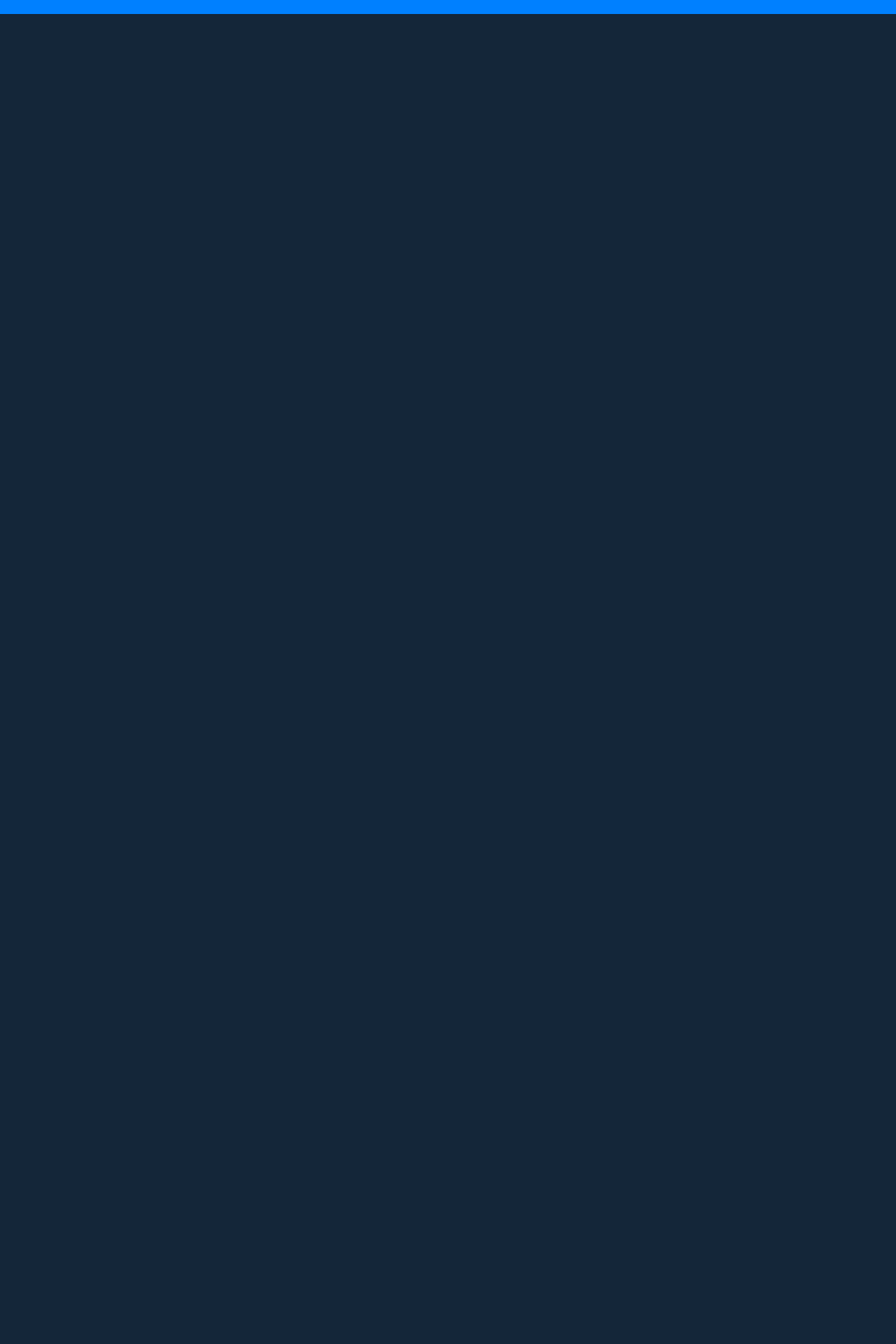
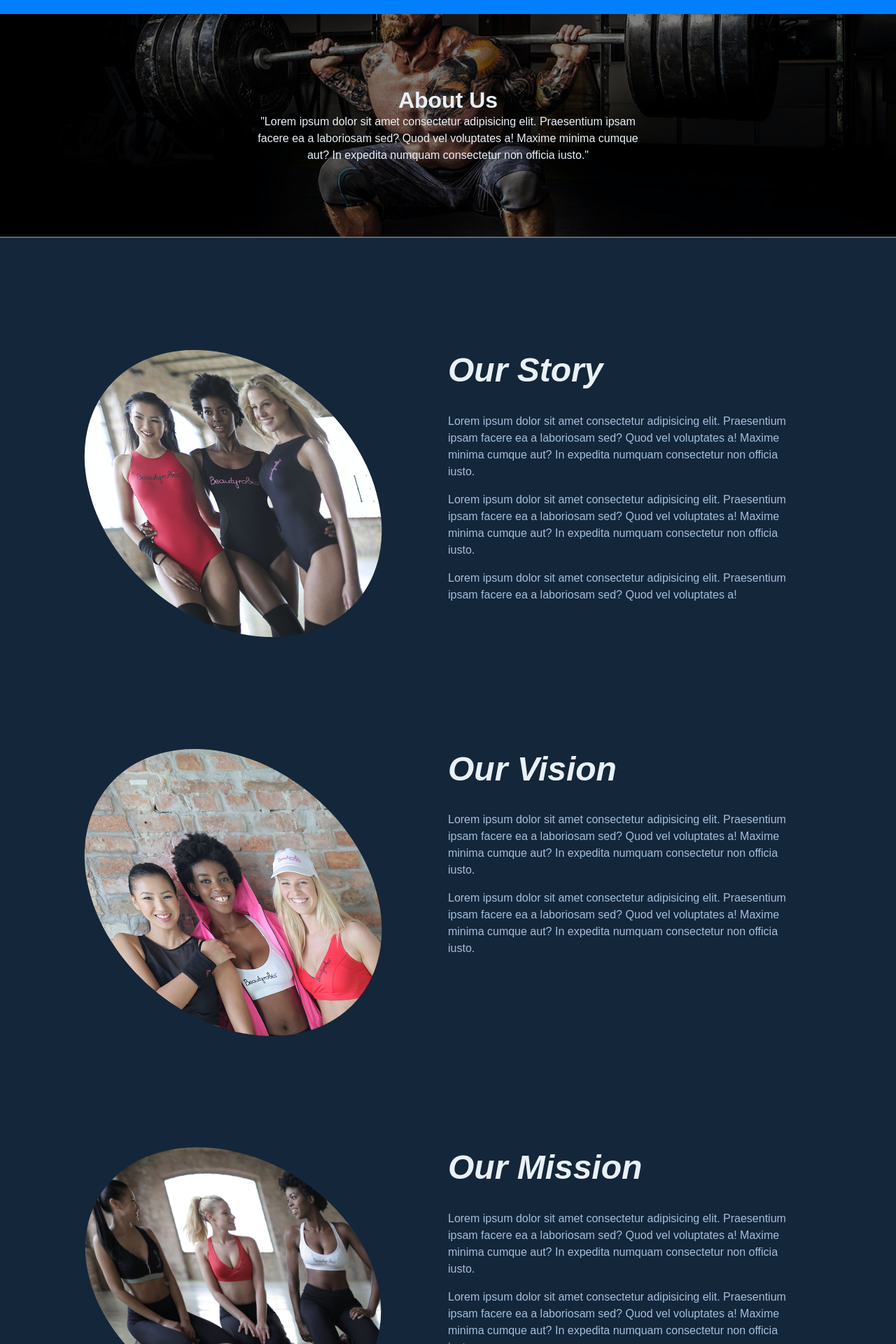
Before and after one commit to bishalthapa2055/DemoReact, a React (Vite) app: page /about in a window 1280 px wide. Shown: the part 60-1980 px from the top of the page at 70% size. Before the commit the page ends 800 px from the top, so only its background shows below. Built offline with nearby package versions, Linux system fonts and the light colour scheme.

Commit message:
comtact amd about section completd

```diff
--- a/src/App.jsx
+++ b/src/App.jsx
@@ -7,6 +7,7 @@ import Home from "./pages/home/Home";
 import NotFound from "./pages/notFound/NotFound";
 import Plans from "./pages/plans/Plans";
 import Trainers from "./pages/trainers/Trainers";
+import Footer from "./components/Footer";
 
 function App() {
   return (
@@ -21,6 +22,7 @@ function App() {
         <Route path="/trainers" element={<Trainers />} />
         <Route path="*" element={<NotFound />} />
       </Routes>
+      <Footer />
     </BrowserRouter>
   );
 }
--- /dev/null
+++ b/src/components/ComponentsHeaders.jsx
@@ -0,0 +1,23 @@
+import React from 'react'
+
+const ComponentsHeaders = ({title , image , children}) => {
+  return (
+   <>
+   <header className='header'>
+    <div className='header__container'>
+        <div className='header__container-bg'>
+            <img src={image} alt='header background image' />
+        </div>
+        <div className='header__content'>
+            <h2>{title}</h2>
+            <p>{children}</p>
+        </div>
+    </div>
+   </header>
+
+
+   </>
+  )
+}
+
+export default ComponentsHeaders;
--- a/src/index.css
+++ b/src/index.css
@@ -168,6 +168,10 @@ section{
   h2{
     font-size: 1.6rem;
   }
+
+  .header__content{
+    width: 76%;
+  }
 }
 
 
@@ -179,4 +183,57 @@ section{
     line-height: 2.5rem;
   }
 
+  section{
+    margin-top: 7rem;
+
+  }
+  .header{
+    height: fit-content;
+  }
+  .header__content{
+    width: var(--container-width-md);
+    padding: 3rem 0;
+  }
 }
+
+
+
+ /* for componentsheader  */
+
+
+ .header{
+  margin-top: 5rem;
+  height: 20rem;
+  overflow: hidden;
+  border-bottom: 2px solid var(--color-gray-400);
+ }
+
+ .header__container{
+  width: 100%;
+  height: 100%;
+  position: relative;
+  place-items: center;
+  display: grid;
+  background: black;
+ }
+ .header__container-bg{
+  position: absolute;
+  width: 100%;
+ }
+
+ .header__container-bg img{
+  opacity: 0.5;
+ }
+
+ .header__content{
+  position: relative;
+  width: 44%;
+  margin: 0 auto;
+  text-align: center;
+  color: var(--color-gray-100);
+
+ }
+
+ .header__content h4{
+  margin-bottom: 2rem;
+ }
--- a/src/pages/about/About.jsx
+++ b/src/pages/about/About.jsx
@@ -1,11 +1,98 @@
-
-import "./about.css"
-
-
+import ComponentsHeaders from "../../components/ComponentsHeaders";
+import "./about.css";
+import HeaderImage from "../../images/header_bg_1.jpg";
+import StoryImage from "../../images/about1.jpg";
+import VisionImage from "../../images/about2.jpg"
+import MissionImage from "../../images/about3.jpg"
 const About = () => {
   return (
-    <div><h1>ABout us</h1></div>
-  )
-}
+    <>
+      <ComponentsHeaders title="About Us" image={HeaderImage}>
+        "Lorem ipsum dolor sit amet consectetur adipisicing elit. Praesentium
+        ipsam facere ea a laboriosam sed? Quod vel voluptates a! Maxime minima
+        cumque aut? In expedita numquam consectetur non officia iusto."
+      </ComponentsHeaders>
+      <section className="about__story">
+        <div className="container about__story-container">
+          <div className="about__section__image">
+            <img src={StoryImage} alt="" />
+          </div>
+          <div className="about__section-content">
+            <h1>Our Story</h1>
+            <p>
+              Lorem ipsum dolor sit amet consectetur adipisicing elit.
+              Praesentium ipsam facere ea a laboriosam sed? Quod vel voluptates
+              a! Maxime minima cumque aut? In expedita numquam consectetur non
+              officia iusto.
+            </p>
+            <p>
+              Lorem ipsum dolor sit amet consectetur adipisicing elit.
+              Praesentium ipsam facere ea a laboriosam sed? Quod vel voluptates
+              a! Maxime minima cumque aut? In expedita numquam consectetur non
+              officia iusto.
+            </p>
+            <p>
+              Lorem ipsum dolor sit amet consectetur adipisicing elit.
+              Praesentium ipsam facere ea a laboriosam sed? Quod vel voluptates
+              a!
+            </p>
+          </div>
+        </div>
+      </section>
 
-export default About
+      <section className="about__vision">
+        <div className="container about__vision-container">
+          <div className="about__section__image">
+            <img src={VisionImage} alt="" />
+          </div>
+          <div className="about__section-content">
+            <h1>Our Vision</h1>
+            <p>
+              Lorem ipsum dolor sit amet consectetur adipisicing elit.
+              Praesentium ipsam facere ea a laboriosam sed? Quod vel voluptates
+              a! Maxime minima cumque aut? In expedita numquam consectetur non
+              officia iusto.
+            </p>
+            <p>
+              Lorem ipsum dolor sit amet consectetur adipisicing elit.
+              Praesentium ipsam facere ea a laboriosam sed? Quod vel voluptates
+              a! Maxime minima cumque aut? In expedita numquam consectetur non
+              officia iusto.
+            </p>
+
+          </div>
+        </div>
+      </section>
+
+      <section className="about__mission">
+        <div className="container about__mission-container">
+          <div className="about__section__image">
+            <img src={MissionImage} alt="" />
+          </div>
+          <div className="about__section-content">
+            <h1>Our Mission</h1>
+            <p>
+              Lorem ipsum dolor sit amet consectetur adipisicing elit.
+              Praesentium ipsam facere ea a laboriosam sed? Quod vel voluptates
+              a! Maxime minima cumque aut? In expedita numquam consectetur non
+              officia iusto.
+            </p>
+            <p>
+              Lorem ipsum dolor sit amet consectetur adipisicing elit.
+              Praesentium ipsam facere ea a laboriosam sed? Quod vel voluptates
+              a! Maxime minima cumque aut? In expedita numquam consectetur non
+              officia iusto.
+            </p>
+            <p>
+              Lorem ipsum dolor sit amet consectetur adipisicing elit.
+              Praesentium ipsam facere ea a laboriosam sed? Quod vel voluptates
+              a!
+            </p>
+          </div>
+        </div>
+      </section>
+    </>
+  );
+};
+
+export default About;
--- a/src/pages/about/about.css
+++ b/src/pages/about/about.css
@@ -0,0 +1,70 @@
+.about__section__image{
+    border-radius: 50%;
+    overflow: hidden;
+    transform: skew(15deg);
+    transition: var(--transition);
+}
+
+.about__section__image:hover{
+    transform: skew(0);
+}
+
+.about__section__image:nth-child(2) {
+    transform: skew(-15deg);
+}
+
+.about__section-content h1{
+    margin-bottom: 2rem;
+    font-style: italic;
+}
+.about__section-content p{
+    margin-bottom: 1rem;
+}
+
+.about__story-container ,.about__mission-container{
+    display: grid;
+    grid-template-columns: 40% 50%;
+    gap: 10%;
+}
+
+
+.about__vision-container {
+    display: grid;
+    grid-template-columns: 40% 50%;
+    gap: 10%;
+}
+
+/* media query  */
+
+@media screen and (max-width:1024px) {
+
+    .about__section__image{
+        width: 60%;
+        transform: skew(0);
+      margin-inline: auto   ;
+
+    }
+
+
+    .about__section-content h1{
+        margin-bottom: 1.2rem;
+    }
+
+    .about__story-container , .about__mission-container ,.about__vision-container{
+        display: grid;
+        grid-template-columns: 1fr;
+        gap: 3rem;
+        text-align: center;
+        align-items: center;
+        margin-inline:0 auto    ;
+    }
+}
+
+
+
+@media screen and (max-width:600px) {
+    .about__section__image{
+        width: 80%;
+        margin-inline: auto;
+    }
+}
--- a/src/pages/contact/Contact.jsx
+++ b/src/pages/contact/Contact.jsx
@@ -1,12 +1,35 @@
-
-import "./contact.css"
-
-
+import "./contact.css";
+import HeaderImage from "../../images/header_bg_2.jpg";
+import { MdEmail } from "react-icons/md";
+import { BsMessenger } from "react-icons/bs";
+import { ImWhatsapp } from "react-icons/im";
+import ComponentsHeaders from "../../components/ComponentsHeaders";
 
 const Contact = () => {
   return (
-    <div>Contact</div>
-  )
-}
+    <>
+      <ComponentsHeaders title="Contact Us" image={HeaderImage}>
+        <p>
+         You can contact to us through provided links below :
+        </p>
+      </ComponentsHeaders>
+      <section className="contact">
+        <div className="container contact__container">
+          <div className="contact__wrapper">
+            <a href="mailto:spport@gmail.com" target="_blank" rel="noreferrer noopener">
+              <MdEmail />
+            </a>
+            <a href="#">
+              <BsMessenger />
+            </a>
+            <a href="https://wa.me/+0000000000" target="_blank" rel="noreferrer noopener">
+              <ImWhatsapp />
+            </a>
+          </div>
+        </div>
+      </section>
+    </>
+  );
+};
 
 export default Contact;
--- a/src/pages/contact/contact.css
+++ b/src/pages/contact/contact.css
@@ -0,0 +1,40 @@
+.contact__container{
+    /* background-color: aqua; */
+    display: grid;
+    place-items: center;
+    /* align-items: center; */
+}
+
+.contact__wrapper{
+    width: fit-content;
+
+    display: flex;
+    gap: 2rem;
+}
+
+.contact__wrapper a{
+    background-color: var(--color-primary);
+    font-size: 2rem;
+    border: 2px solid transparent;
+    transition: var(--transition);
+    padding: 2rem;
+    border-radius: 1.5rem;
+}
+
+.contact__wrapper a:hover{
+    background: transparent;
+    border-color: var(--color-gray-100);
+}
+
+@media screen and (max-width) {
+
+    .contact__wrapper{
+        gap: 1.5rem;
+    }
+
+    .contact__wrapper a{
+        font-size: 1.2rem;
+        padding: 1rem;
+        border-radius: 1rem;
+    }
+}
--- a/src/pages/home/Home.jsx
+++ b/src/pages/home/Home.jsx
@@ -15,7 +15,7 @@ const Home = () => {
     <Values />
     <FAQs />
     <Testimonials />
-    <Footer />
+    {/* <Footer /> */}
     </>
   );
 };
```
Also changed, not shown: src/components/Footer.jsx (line endings or trailing spaces).
